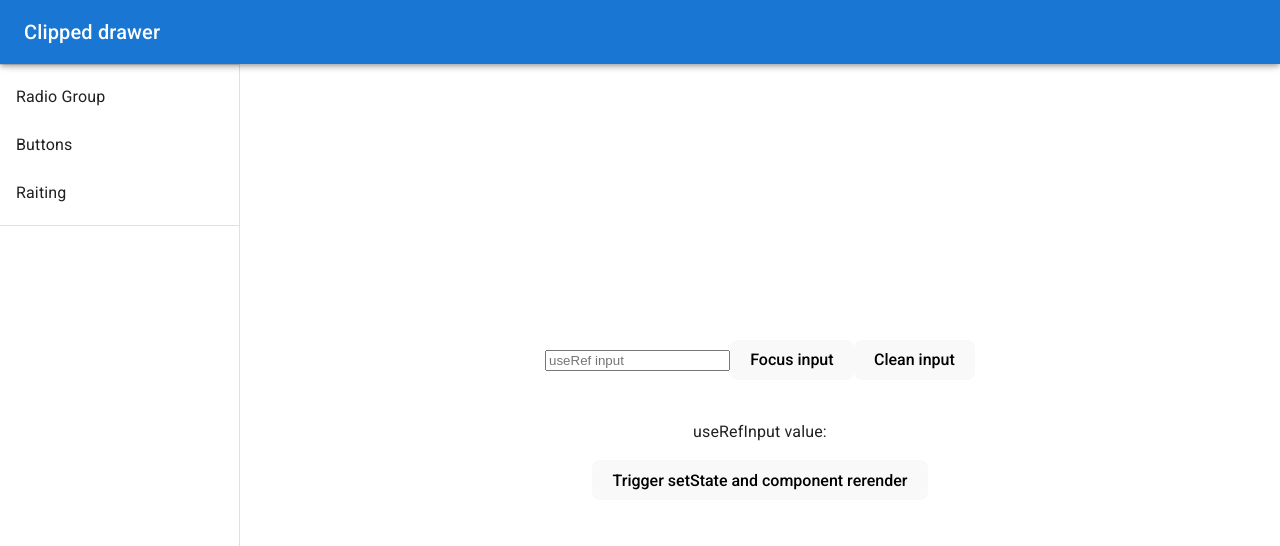
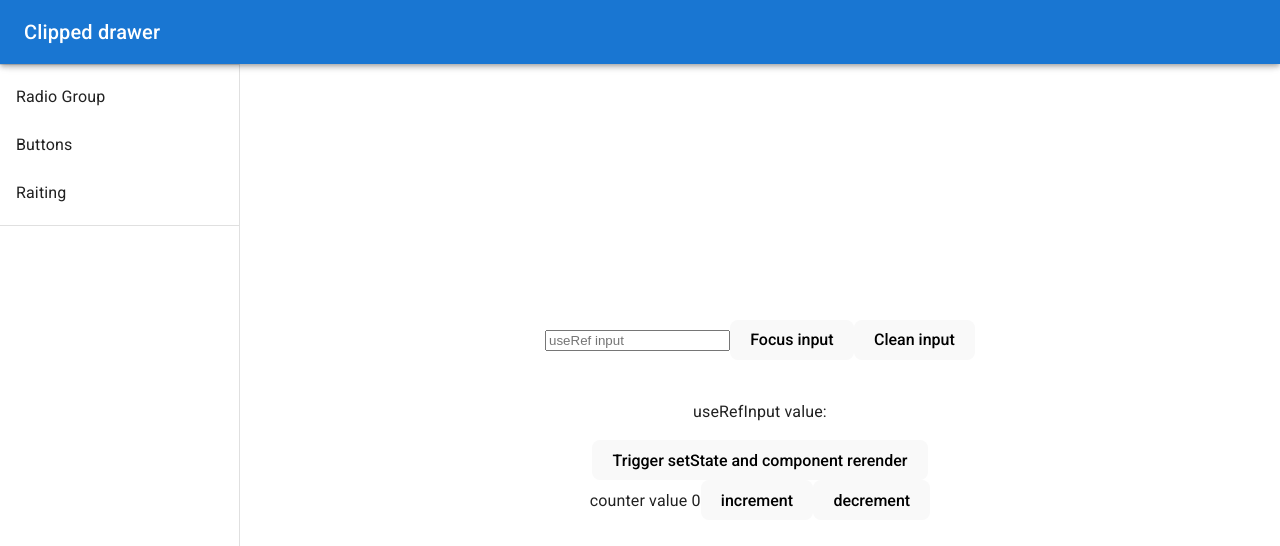
Before and after one commit to ybabenkoJapp/react-tutorial-and-components, a React (Vite) app: page / in a window 1280 px wide. Shown: the top 546 px of the page. Built offline with nearby package versions, Linux system fonts and the light colour scheme.

Commit message:
feat: add Counter component for incrementing and decrementing a count; update App to include it

```diff
--- a/src/App.tsx
+++ b/src/App.tsx
@@ -30,6 +30,7 @@ import {
 } from "@mui/material";
 import CardsItems from "./components/CardsItems";
 import UseRefExample from "./components/UseRefExample";
+import Counter from "./components/Counter";
 
 const drawerWidth = 240;
 
@@ -88,6 +89,7 @@ export default function App() {
         >
           {/* <CardsItems /> */}
           <UseRefExample />
+          <Counter count={0} />
         </Box>
       </ThemeProvider>
     </Box>
--- /dev/null
+++ b/src/components/Counter.tsx
@@ -0,0 +1,38 @@
+import React from "react";
+
+type Props = {
+  count: number;
+};
+
+type State = {
+  count: number;
+};
+
+export default class Counter extends React.Component<Props, State> {
+  constructor(props: Props) {
+    super(props);
+    this.state = {
+      count: 0,
+    };
+  }
+
+  increment() {
+    this.setState((prevState: State) => ({ count: prevState.count + 1 }));
+  }
+
+  decremtnt() {
+    this.setState((prevState: State) => ({
+      count: prevState.count - 1,
+    }));
+  }
+
+  render() {
+    return (
+      <div>
+        counter value {this.state.count}
+        <button onClick={() => this.increment()}>increment</button>
+        <button onClick={() => this.decremtnt()}>decrement</button>
+      </div>
+    );
+  }
+}
```
